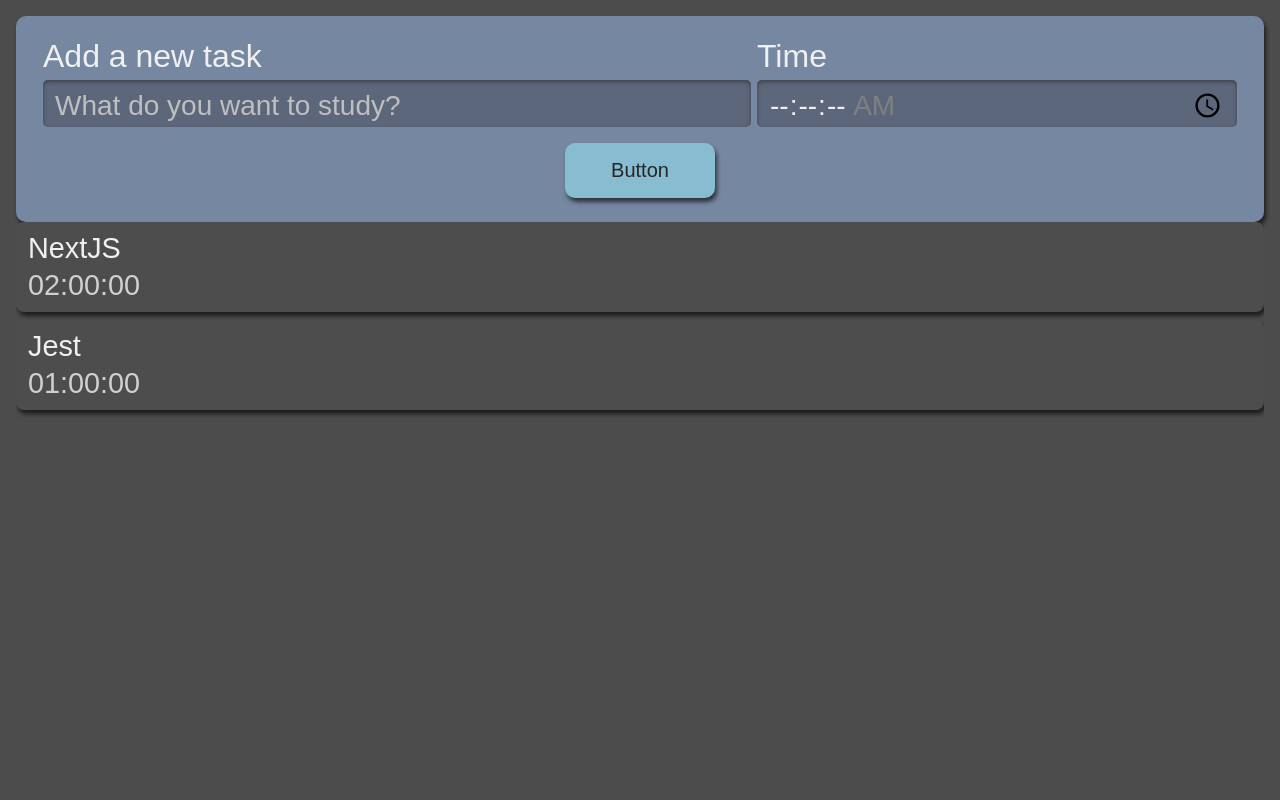
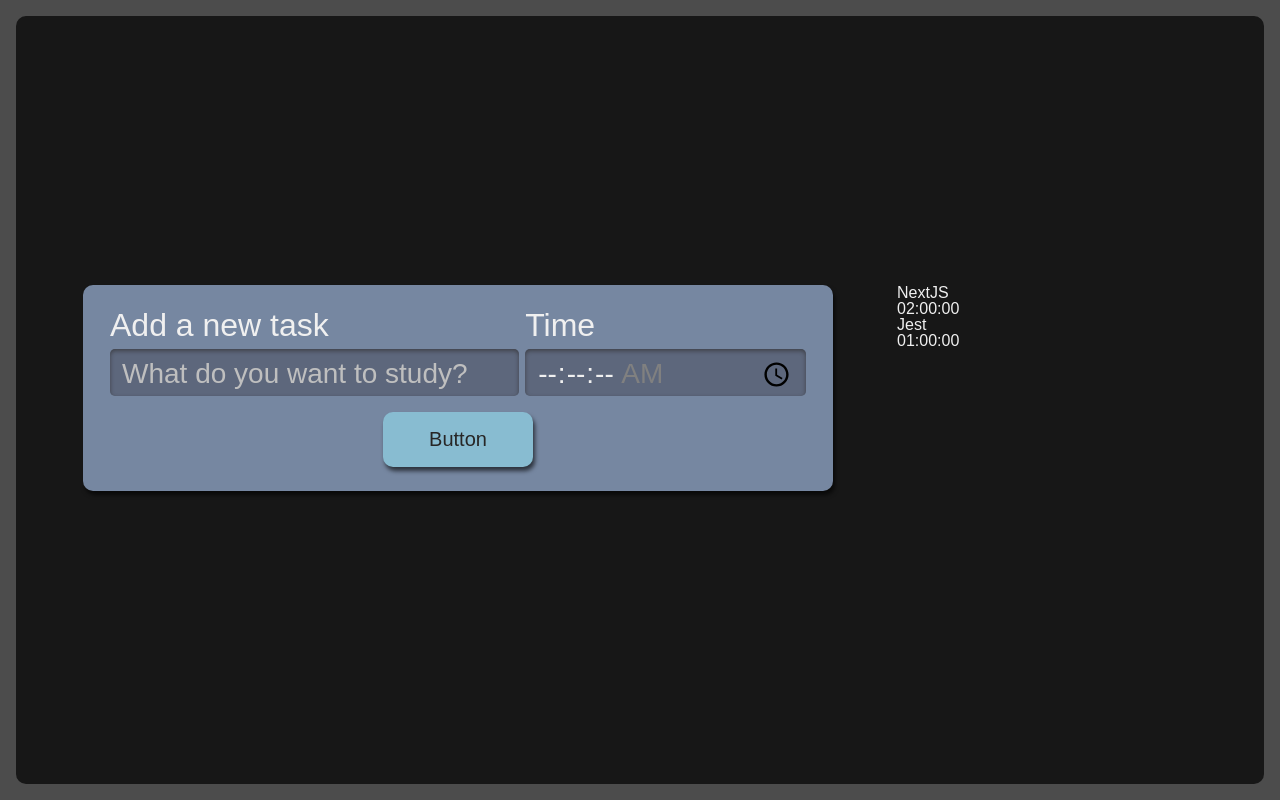
Before and after one commit to vitormarinheiro1/alura-studies, a React (Create React App) app: page / in a window 1280 px wide. Built offline with nearby package versions, Linux system fonts and the light colour scheme.

Commit message:
Adicionando CSS Modules

```diff
--- a/src/components/Button/index.tsx
+++ b/src/components/Button/index.tsx
@@ -1,7 +1,7 @@
-import "./style.scss"
+import styles from "./styles.module.scss"
 
 export default function Button() {
     return(
-        <button className="button">Button</button>
+        <button className={styles.button}>Button</button>
     )
 }
--- a/src/components/Form/index.tsx
+++ b/src/components/Form/index.tsx
@@ -1,10 +1,10 @@
 import Button from "../Button";
-import './style.scss'
+import styles from './styles.module.scss'
 
 export default function Form() {
     return (
-        <form className="novaTarefa">
-            <div className="inputContainer">
+        <form className={styles.novaTarefa}>
+            <div className={styles.inputContainer}>
                 <label htmlFor="task">Add a new task</label>
                 <input
                     type="text"
@@ -14,7 +14,7 @@
                     required
                 />
             </div>
-            <div className="inputContainer">
+            <div className={styles.inputContainer}>
                 <label htmlFor="time">Time</label>
                 <input
                     type="time"
--- a/src/components/List/index.tsx
+++ b/src/components/List/index.tsx
@@ -1,4 +1,4 @@
-import './style.scss'
+import styles from './styles.module.scss'
 
 export default function List() {
 
@@ -11,7 +11,7 @@
   }]
 
   return (
-    <aside className='listaTarefas'>
+    <aside className={styles.listaTarefas}>
       <ul>
         {tasks.map((item, index) => (
           <li key={index} className='item'>
--- a/src/pages/App.tsx
+++ b/src/pages/App.tsx
@@ -1,11 +1,11 @@
 import React from 'react';
 import Form from '../components/Form';
 import List from '../components/List';
-import style from './style.module.scss'
+import styles from './styles.module.scss'
 
 function App() {
   return (
-    <div className="AppStyle">
+    <div className={styles.AppStyle}>
       <Form />
       <List />
     </div>
--- /dev/null
+++ b/src/types/index.d.ts
@@ -0,0 +1 @@
+declare module '*.module.scss'
--- a/tsconfig.json
+++ b/tsconfig.json
@@ -19,6 +19,7 @@
     "isolatedModules": true,
     "noEmit": true,
     "jsx": "react-jsx",
+    "plugins": [{ "name": "typescript-plugin-css-modules" }]
   },
   "include": [
     "src"
```
Also changed, not shown: src/components/Button/styles.module.scss (renamed from src/components/Button/style.scss), src/components/Form/styles.module.scss (renamed from src/components/Form/style.scss), src/components/List/styles.module.scss (renamed from src/components/List/style.scss), src/pages/styles.module.scss (renamed from src/pages/style.module.scss), 1 other file (tests, documents, lock files or other folders).
